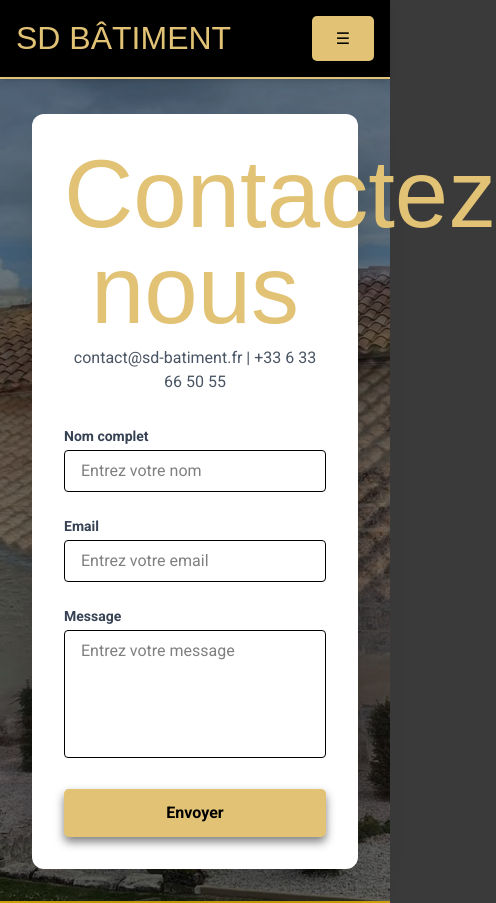
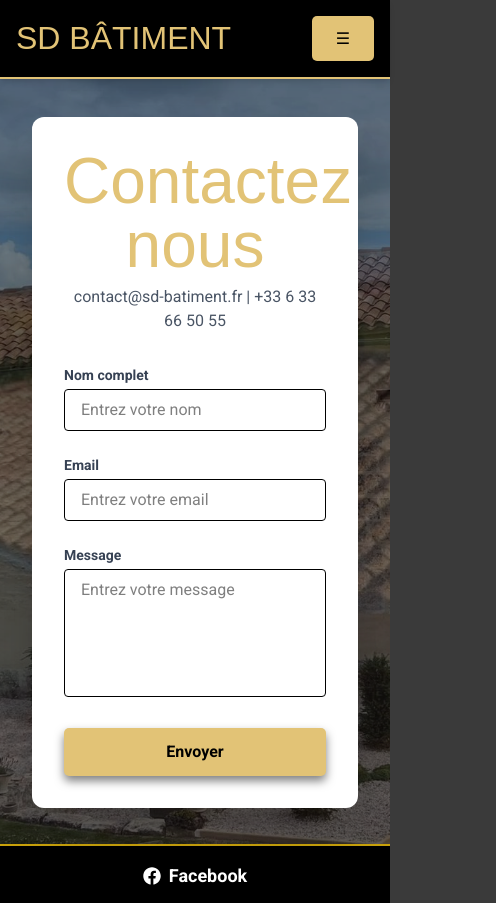
Before and after one commit to KeenOwlAI/SDBatiment, a React (Vite) app: page /contact in a window 390 px wide. Shown: the top 903 px of the page, 496 px wide, since content can reach past the window. Built offline with nearby package versions, Linux system fonts and the light colour scheme; a web font is replaced by a local one.

Commit message:
Responsiveness fix

```diff
--- a/src/components/Navbar.jsx
+++ b/src/components/Navbar.jsx
@@ -10,8 +10,8 @@ const Navbar = () => {
   };
 
   return (
-    <nav className="bg-black border-b-2 border-gold text-white p-4 fixed w-full top-0 z-10 shadow-md">
-      <div className="container mx-auto flex justify-between items-center">
+    <nav className="bg-black border-b-2 border-gold text-white p-4 fixed w-full top-0 z-50 shadow-md">
+      <div className=" mx-auto flex justify-between items-center">
         <div className="flex items-center">
           <Link to="/" className="text-xl font-blaka hover:text-gray-400">
             SD BÂTIMENT
--- a/src/index.css
+++ b/src/index.css
@@ -17,11 +17,13 @@
   }
 }
 
-body {
+html, body {
   margin: 0;
   font-family: 'Roboto', sans-serif;
   background-color: #000000c5; /* Black background */
   color: #fff; /* White text */
+  max-width: 100%;
+  overflow-x: hidden;
 }
 
 nav {
@@ -52,6 +54,8 @@ nav ul {
   padding: 0;
   margin: 0;
   font-family: 'Roboto', sans-serif;
+  flex-wrap: wrap;
+  justify-content: center;
 }
 
 nav ul li {
@@ -89,8 +93,8 @@ section {
 h1 {
   color: #e2c376;
   font-family: 'Blaka', sans-serif;
-  z-index: 10;
-  font-size: 6rem;
+  z-index: 5;
+  font-size: 4rem;
 
 }
 
@@ -174,7 +178,7 @@ button:hover {
 
 .projects-grid {
   display: grid;
-  grid-template-columns: repeat(auto-fill, minmax(500px, 1fr));
+  grid-template-columns: repeat(auto-fill, minmax(300px, 1fr));
   grid-auto-rows: 300px; /* Default row height */
   gap: 1.5rem;
 }
@@ -241,8 +245,8 @@ button:hover {
 
 .light-ball {
   position: absolute;
-  width: 500px;
-  height: 500px;
+  width: 80vw; /* More flexible sizing */
+  height: 80vw;
   background: rgba(255, 255, 255, 0.5);
   border-radius: 100%;
   filter: blur(80px);
--- a/src/pages/Contact.jsx
+++ b/src/pages/Contact.jsx
@@ -44,7 +44,7 @@ const Contact = () => {
         initial={{ opacity: 0, scale: 0.9 }}
         animate={{ opacity: 1, scale: 1 }}
         transition={{ duration: 0.8 }}
-        className="bg-white rounded-xl shadow-2xl p-8 max-w-lg w-full relative z-10 mt-[25%]"
+        className="bg-white rounded-xl shadow-2xl p-8 max-w-lg w-full relative z-7 mt-[25%]"
       >
         <h1 className="text-5xl text-gray-900 text-center">Contactez nous</h1>
         <p className="text-center text-gray-600 mt-2">
--- a/src/pages/Landing.jsx
+++ b/src/pages/Landing.jsx
@@ -3,7 +3,7 @@ import ProjectsSection from "../components/SectionProjets";
 import Contact from "./Contact";
 
 const HeroSection = () => (
-  <section className="relative h-screen text-white">
+  <section className="relative h-screen text-white my-auto mt-[80px]">
     <video
       className="absolute inset-0 w-full h-full object-cover "
       src="/backgroundvideo.mp4"
@@ -13,7 +13,7 @@ const HeroSection = () => (
       playsInline
     />
 
-    <div className="absolute inset-0 bg-opacity-50 flex flex-col justify-center items-center">
+    <div className="relative inset-0 bg-opacity-50 flex flex-col justify-center items-center mt-10">
       <motion.h1
         initial={{ opacity: 0, y: -50 }}
         animate={{ opacity: 1, y: 0 }}
@@ -36,16 +36,17 @@ const HeroSection = () => (
       initial={{ opacity: 0 }}
       animate={{ opacity: 1 }}
       transition={{ delay: 1, duration: 1 }}
-      className="flex flex-col mt-8 items-center justify-center relative"
+      className="flex flex-col mt-8 items-center justify-center"
     >
 
-      <img src="/new-design.png" alt="SD Bâtiment" className="h-94 mb-4 relative z-10" />
-      <div className="light-ball"></div>
+      <img src="/new-design.png" alt="SD Bâtiment" className="h-60 mb-4 relative z-10" />
       <button
       onClick={() => window.scrollTo({ top: document.body.scrollHeight, behavior: "smooth" })}
-      className="bg-white text-gray-900 px-4 py-2 rounded-lg shadow-lg hover:bg-gray-200">
+      className="relative bg-white text-gray-900 px-4 py-2 rounded-lg shadow-lg hover:bg-gray-200">
         Contactez-nous
       </button>
+      <div className="light-ball"></div>
+
     </motion.div>
     </div>
   </section>
```
